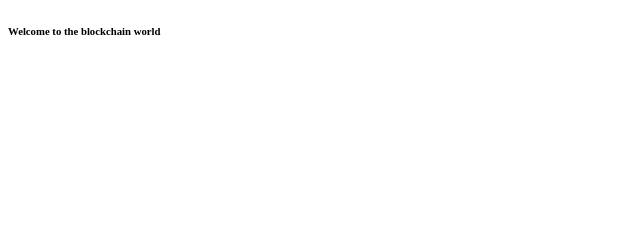
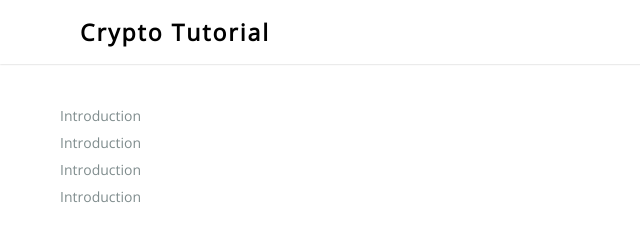
Before and after one commit to vishalraghav94/blockchain-tutorial, a website: page src/welcome.html at #!/hello in a window 1280 px wide. Shown: the whole page, without its empty margins (0-640 px from the left). Drawn offline with nearby package versions, Linux system fonts and the light colour scheme; some packages are replaced by stand-ins of ours; files that its build step writes are made by us from their sources.

Commit message:
fixed signup

```diff
--- /dev/null
+++ b/public/style/welcome.css
@@ -0,0 +1,58 @@
+* {
+    margin: 0;
+    padding: 0;
+    border: 0;
+    font-family: 'Open Sans' !important;
+    box-sizing: border-box;
+}
+.main-container {
+    width: 100%;
+    height: 100vh;
+}
+.tut-container {
+    display: flex;
+}
+
+.col-1 {width: 8.33%;}
+.col-2 {width: 16.66%;}
+.col-3 {width: 25%;}
+.col-4 {width: 33.33%;}
+.col-5 {width: 41.66%;}
+.col-6 {width: 50%;}
+.col-7 {width: 58.33%;}
+.col-8 {width: 66.66%;}
+.col-9 {width: 75%;}
+.col-10 {width: 83.33%;}
+.col-11 {width: 91.66%;}
+.col-12 {width: 100%;}
+
+.header {
+    padding: 16px 80px;
+    font-weight: bold;
+    letter-spacing: 2px;
+    font-size: 23px;
+    /* border-bottom: 1px solid rgba(0,0,0,0.3); */
+    box-sizing: border-box;
+    box-shadow: 0 0 2px rgba(0,0,0,0.25);
+}
+.section {
+    height: 100vh;
+    padding: 40px 20px 60px 60px;
+}
+.topics {
+    color: #7f8c8d;
+    margin-bottom: 5px;
+    display: block;
+}
+.anchor {
+    text-decoration: none;
+    font-size: 14px;
+    color: inherit;
+    transition: all 200ms ease;
+}
+.anchor:hover {
+    border-bottom: 2px solid #23D5AB;
+}
+.view {
+    padding-top: 40px;
+}
--- a/server.js
+++ b/server.js
@@ -41,7 +41,9 @@ app.post('/signup', function(req, res) {
             }
         });
     }
-    res.send({Error: 'Please fill all the fields'});
+    else {
+        res.send({Error: 'Please fill all the fields'});
+    }
 });
 app.post('/login', function(req, res) {
   const promise =  User.findOne({username: req.body.username});
--- a/src/welcome.html
+++ b/src/welcome.html
@@ -2,9 +2,40 @@
 <html lang="en">
 <head>
     <meta charset="UTF-8">
-    <title>Welcome to Blockchain</title>
+    <title>Welcome to Blockchain Tutorial</title>
+    <script src="script/angular.min.js"></script>
+    <script src="https://ajax.googleapis.com/ajax/libs/angularjs/1.6.4/angular-route.js"></script>
+    <link rel="stylesheet" href="style/welcome.css">
+    <link rel="stylesheet" href="https://fonts.googleapis.com/css?family=Open+Sans:300" type="text/css" />
 </head>
 <body>
-    <h6>Welcome to the blockchain world</h6>
+    <div ng-app="tutorial" ng-controller="tutorialController" class="main-container">
+        <div class="header col-12">
+            Crypto Tutorial
+        </div>
+        <div class="tut-container col-12">
+            <div class="section col-3">
+               <ul>
+                   <li class="topics">
+                       <a href="#!intro" class="anchor">Introduction</a>
+                   </li>
+                   <li class="topics">
+                       <a href="#!hello" class="anchor">Introduction</a>
+                   </li>
+                   <li class="topics">
+                       <a href="" class="anchor">Introduction</a>
+                   </li>
+                   <li class="topics">
+                       <a href="" class="anchor">Introduction</a>
+                   </li>
+               </ul>
+            </div>
+            <div class="view col-9" ng-view>
+
+            </div>
+        </div>
+    </div>
 </body>
+<script src="script/main.js"></script>
+<script src="script/route.js"></script>
 </html>
```
Also changed, not shown: public/hello.html (added, +10 -0 lines), public/intro.html (added, +10 -0 lines), public/script/main.js (added, +16 -0 lines), public/script/route.js (added).
